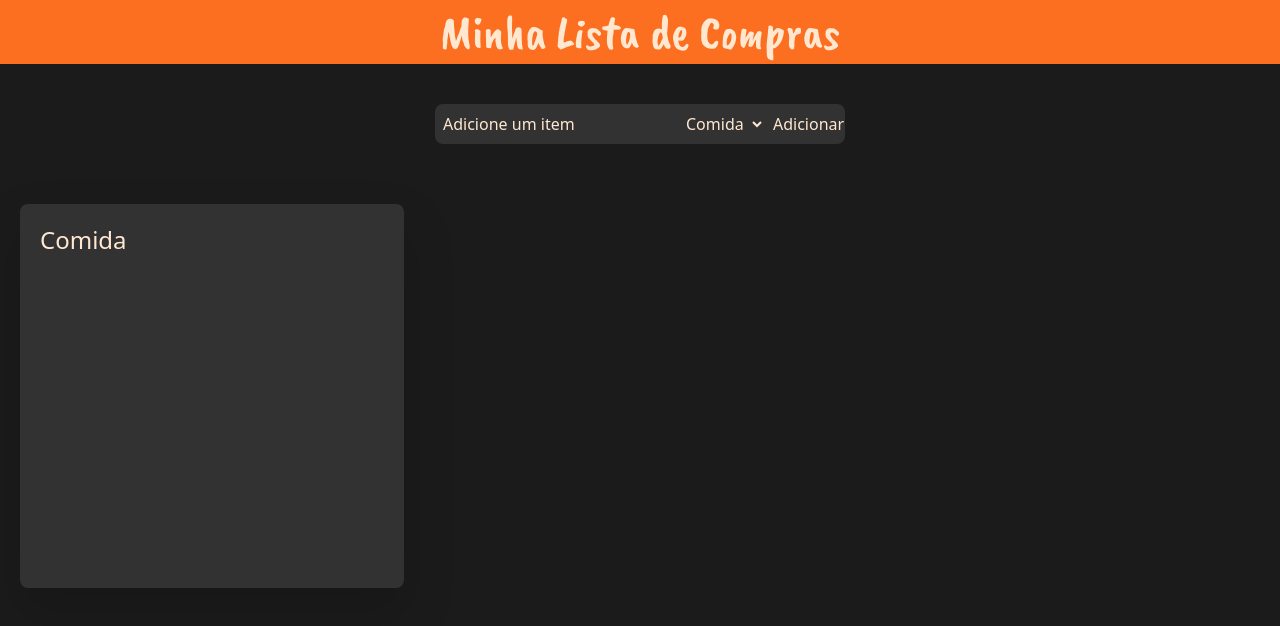
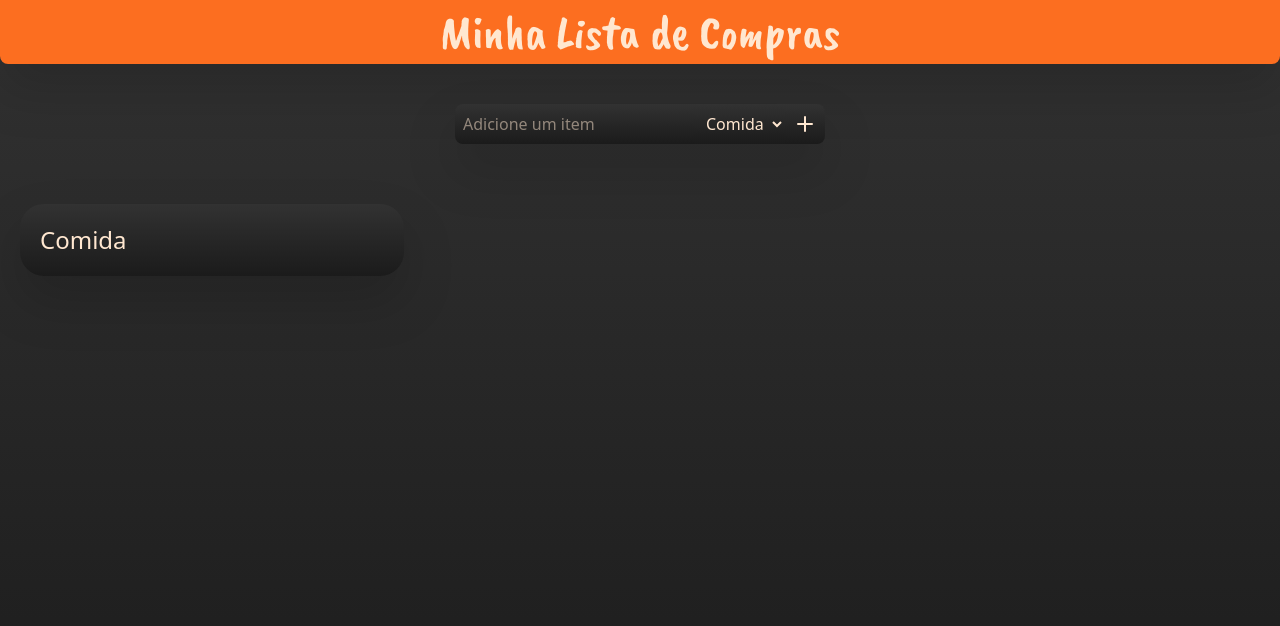
Before and after one commit to Victor-Avilla/lista-de-compras, a React (Vite) app: page / in a window 1280 px wide. Shown: the top 626 px of the page. Built offline with nearby package versions, Linux system fonts and the light colour scheme.

Commit message:
feat: adicionado botão delete e fit content ao BoxList; style: gradiente linear no estillo global

```diff
--- a/src/App.jsx
+++ b/src/App.jsx
@@ -1,4 +1,4 @@
-import BoxList from "./components/BoxList"
+import BoxList from "./components/boxList"
 import { useState } from "react"
 
 function App() {
@@ -17,25 +17,32 @@ function App() {
     return
   }
 
+  function deleteItem(itemId) {
+    const newList = list.filter((e) => e.id !== itemId)
+    setList(newList)
+    console.log(newList)
+  }
+
+
   return (
-    <main className='bg-blackPin h-screen'>
-      <header className='flex justify-center items-center h-16 bg-orangePin'><h1 className='text-beigePin text-5xl font-caveat'>Minha Lista de Compras</h1></header>
+    <main className='bg-linear-to-b from-grayPin to-blackPin h-screen'>
+      <header className='flex justify-center items-center h-16 bg-orangePin drop-shadow-2xl rounded-b-lg'><h1 className='text-beigePin text-5xl font-caveat'>Minha Lista de Compras</h1></header>
 
-      <div className="flex justify-center max-w-2xl mx-auto w-auto">
+      <div className="flex justify-center max-w-2xl mx-auto w-auto drop-shadow-2xl">
         <input type='text' value={item} placeholder='Adicione um item' onChange={(e) => setItem(e.target.value)}
-          className='align-middle h-10 w-auto max-w-2xs my-10 pl-2 rounded-l-lg bg-grayPin placeholder:text-beigePin focus:outline-none text-beigePin ' />
+          className='bg-linear-to-b from-grayPin to-blackPin align-middle h-10 w-auto max-w-2xs my-10 pl-2 rounded-l-lg bg-grayPin placeholder:text-gray-40 focus:outline-none text-beigePin ' />
 
-        <select id="category" defaultValue={"comida"} title="Escolha uma categoria" className="align-middle h-10 w-auto max-w-2xs my-10 pl-2 bg-grayPin placeholder:text-beigePin focus:outline-none text-beigePin" name="category">
+        <select id="category" defaultValue={"comida"} title="Escolha uma categoria" className="bg-linear-to-b from-grayPin to-blackPin align-middle h-10 w-auto max-w-2xs my-10 pl-2 bg-grayPin placeholder:text-beigePin focus:outline-none text-beigePin" name="category">
           <option value="comida">Comida</option>
           <option value="limpeza">Limpeza</option>
           <option value="outros">Outros</option>
         </select>
 
-        <button onClick={addItem} className="align-middle h-10 my-10 w-auto max-w-20 px-2 rounded-r-lg bg-grayPin text-beigePin">Adicionar</button>
+        <button onClick={addItem} className="bg-linear-to-b from-grayPin to-blackPin align-middle h-10 my-10 w-auto max-w-20 px-2 rounded-r-lg bg-grayPin text-beigePin"><svg xmlns="http://www.w3.org/2000/svg" width="24" height="24" viewBox="0 0 24 24" fill="none" stroke="currentColor" stroke-width="2" stroke-linecap="round" stroke-linejoin="round" class="lucide lucide-plus-icon lucide-plus"><path d="M5 12h14"/><path d="M12 5v14"/></svg></button>
       </div>
 
-      <BoxList inputValue={list} />
-      {console.log(list)}
+      <BoxList inputValue={list} deleteItem={deleteItem} />
+
     </main>
   )
 }
--- a/src/components/CategoryCreator.jsx
+++ b/src/components/CategoryCreator.jsx
@@ -1 +1 @@
-// componente que recebe o valor do input dentro do botao de criar categoria, envia uma prop para o BoxList com o valor(titulo), que sera usado para criar ua nova categoria de mesmo nome
+// componente que recebe o valor do input dentro do botao de criar categoria, envia uma prop para o BoxList com o valor(titulo), que sera usado para criar ua nova categoria de mesmo nome. usar filter para filtrar as categorias
--- a/src/components/boxList.jsx
+++ b/src/components/boxList.jsx
@@ -1,17 +1,16 @@
-export default function BoxList({inputValue, category}) {
 
+export default function BoxList({ inputValue, deleteItem, category }) {
 
 
     return (
-        <article className="bg-grayPin text-beigePin drop-shadow-2xl max-w-96 max-h-96 h-full rounded-lg p-5 m-5">
+        <article className=" bg-linear-to-b from-grayPin to-blackPin text-beigePin drop-shadow-2xl max-w-96 max-h-96 h-fit rounded-3xl p-5 m-5">
             <label id="Comida" className="text-2xl bold"> Comida</label>
             <ul>
-                {inputValue.map((obj)=>(
-                    <li key={obj.id}>{obj.item}</li>
+                {inputValue.map((obj) => (
+                    <li key={obj.id}>{obj.item}<button onClick={() => deleteItem(obj.id)} className=" float-right rounded-lg w-5 h-5 hover:text-red-600 ">—</button></li>
                 ))}
+
             </ul>
-
         </article>
-
     )
 }
```
